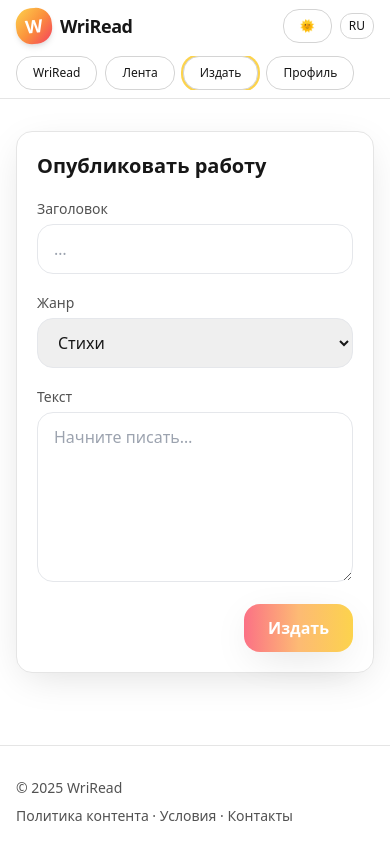
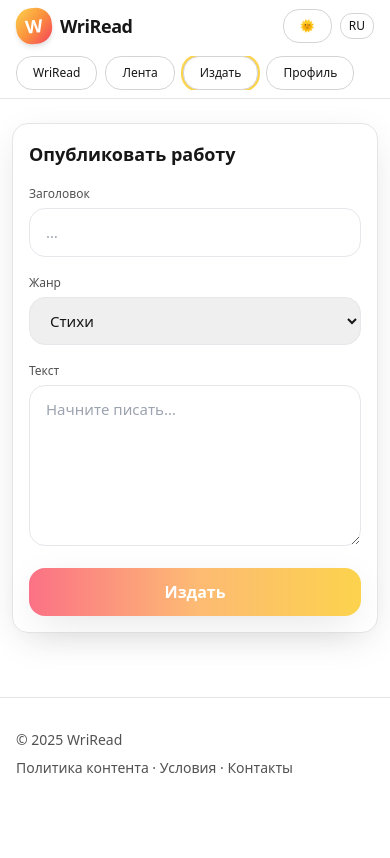
Before and after one commit to r69kjy4r92-droid/wriread, a React (Vite) app: page / in a window 390 px wide. Both pictures are taken after a click on the button "Опубликовать". Built offline with nearby package versions, Linux system fonts and the light colour scheme.

Commit message:
Mobile polish #2: responsive Work & Publish (larger tap targets, stacked actions)

```diff
--- a/src/App.tsx
+++ b/src/App.tsx
@@ -629,26 +629,28 @@ const Work: React.FC<{
 }> = ({ t, item, onDonate }) => {
   if (!item) {
     return (
-      <div className="max-w-3xl mx-auto px-4 py-10 text-neutral-600 dark:text-neutral-300">
+      <div className="max-w-3xl mx-auto px-3 sm:px-4 py-6 sm:py-10 text-neutral-600 dark:text-neutral-300">
         {t.emptyWork}
       </div>
     );
   }
   return (
-    <section className="max-w-3xl mx-auto px-4 py-8">
+    <section className="max-w-3xl mx-auto px-3 sm:px-4 py-6 sm:py-8">
       <div className={CARD}>
         <img
           src={item.cover}
-          className={cx("w-full aspect-[3/2] object-cover", RADIUS)}
+          className={cx("w-full object-cover", RADIUS, "aspect-[4/3] sm:aspect-[3/2]")}
+          alt="cover"
         />
-        <div className="p-5">
-          <h1 className="text-2xl font-bold">{item.title}</h1>
-          <div className="text-sm text-neutral-600 dark:text-neutral-300 mt-1">
+        <div className="p-4 sm:p-5">
+          <h1 className="text-xl sm:text-2xl font-bold leading-tight">{item.title}</h1>
+          <div className="text-xs sm:text-sm text-neutral-600 dark:text-neutral-300 mt-1">
             {t.byAuthor} {item.author} · {item.genre} · {item.date}
           </div>
-          <p className="mt-4 text-neutral-800 dark:text-neutral-100">
-            <strong>{t.excerpt}:</strong> {item.excerpt}
+          <p className="mt-3 sm:mt-4 text-[15px] sm:text-base text-neutral-800 dark:text-neutral-100">
+            <strong className="font-semibold">{t.excerpt}:</strong> {item.excerpt}
           </p>
+
           {item.audioUrl && (
             <div className="mt-4">
               <audio controls className="w-full">
@@ -656,11 +658,15 @@ const Work: React.FC<{
               </audio>
             </div>
           )}
-          <div className="mt-5 flex flex-wrap gap-2">
-            <GhostButton onClick={() => onDonate(item)}>
+
+          {/* Действия: на мобиле в столбик с full-width, на >=sm в ряд */}
+          <div className="mt-4 sm:mt-5 flex flex-col sm:flex-row gap-2">
+            <Button className="w-full sm:w-auto px-5 py-3 text-base" onClick={() => onDonate(item)}>
               {t.donate}
+            </Button>
+            <GhostButton className="w-full sm:w-auto px-5 py-3 text-base">
+              {t.share}
             </GhostButton>
-            <GhostButton>{t.share}</GhostButton>
           </div>
         </div>
       </div>
@@ -672,25 +678,27 @@ const Publish: React.FC<{ t: any }> = ({ t }) => {
   const [genre, setGenre] = useState(GENRES[0]);
   const isMusic = genre === "Музыка/Бит";
   return (
-    <section className="max-w-4xl mx-auto px-4 py-8">
-      <div className={cx(CARD, "p-5")}>
-        <h2 className="text-xl font-semibold mb-4">{t.publishWork}</h2>
-        <div className="grid md:grid-cols-2 gap-4">
+    <section className="max-w-4xl mx-auto px-3 sm:px-4 py-6 sm:py-8">
+      <div className={cx(CARD, "p-4 sm:p-5")}>
+        <h2 className="text-lg sm:text-xl font-semibold mb-3 sm:mb-4">{t.publishWork}</h2>
+
+        <div className="grid gap-3 sm:gap-4 sm:grid-cols-2">
           <div>
-            <label className="text-sm text-neutral-600 dark:text-neutral-300">
+            <label className="text-xs sm:text-sm text-neutral-600 dark:text-neutral-300">
               {t.title}
             </label>
             <input
-              className="w-full mt-1 px-4 py-3 border rounded-2xl dark:bg-neutral-900 dark:border-neutral-700"
+              className="w-full mt-1 px-4 py-3 text-[15px] border rounded-2xl dark:bg-neutral-900 dark:border-neutral-700"
               placeholder="…"
             />
           </div>
+
           <div>
-            <label className="text-sm text-neutral-600 dark:text-neutral-300">
+            <label className="text-xs sm:text-sm text-neutral-600 dark:text-neutral-300">
               {t.genre}
             </label>
             <select
-              className="w-full mt-1 px-4 py-3 border rounded-2xl dark:bg-neutral-900 dark:border-neutral-700"
+              className="w-full mt-1 px-4 py-3 text-[15px] border rounded-2xl dark:bg-neutral-900 dark:border-neutral-700"
               value={genre}
               onChange={(e) => setGenre(e.target.value)}
             >
@@ -701,37 +709,37 @@ const Publish: React.FC<{ t: any }> = ({ t }) => {
               ))}
             </select>
           </div>
-          <div className="md:col-span-2">
+
+          <div className="sm:col-span-2">
             {isMusic ? (
               <div>
-                <label className="text-sm text-neutral-600 dark:text-neutral-300">
+                <label className="text-xs sm:text-sm text-neutral-600 dark:text-neutral-300">
                   {t.audioFile}
                 </label>
                 <input
                   type="file"
                   accept="audio/*"
-                  className="w-full mt-1 px-4 py-3 border rounded-2xl dark:bg-neutral-900 dark:border-neutral-700"
+                  className="w-full mt-1 px-4 py-3 text-[15px] border rounded-2xl dark:bg-neutral-900 dark:border-neutral-700"
                 />
-                <p className="text-xs text-neutral-500 mt-1">
-                  {t.uploadAudio}
-                </p>
+                <p className="text-xs text-neutral-500 mt-1">{t.uploadAudio}</p>
               </div>
             ) : (
               <div>
-                <label className="text-sm text-neutral-600 dark:text-neutral-300">
+                <label className="text-xs sm:text-sm text-neutral-600 dark:text-neutral-300">
                   {t.text}
                 </label>
                 <textarea
                   rows={6}
-                  className="w-full mt-1 px-4 py-3 border rounded-2xl dark:bg-neutral-900 dark:border-neutral-700"
+                  className="w-full mt-1 px-4 py-3 text-[15px] border rounded-2xl dark:bg-neutral-900 dark:border-neutral-700"
                   placeholder="Начните писать…"
                 />
               </div>
             )}
           </div>
         </div>
-        <div className="mt-4 flex justify-end">
-          <Button className="px-6">{t.publish}</Button>
+
+        <div className="mt-4 flex flex-col sm:flex-row gap-2 sm:justify-end">
+          <Button className="w-full sm:w-auto px-6 py-3 text-base">{t.publish}</Button>
         </div>
       </div>
     </section>
```
